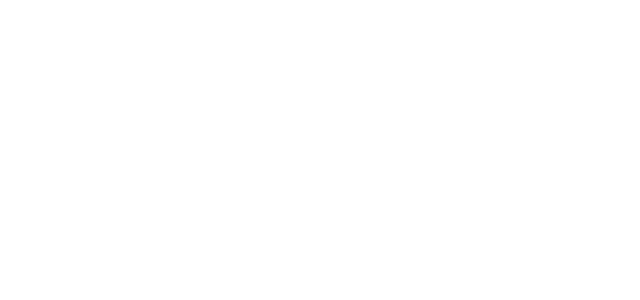
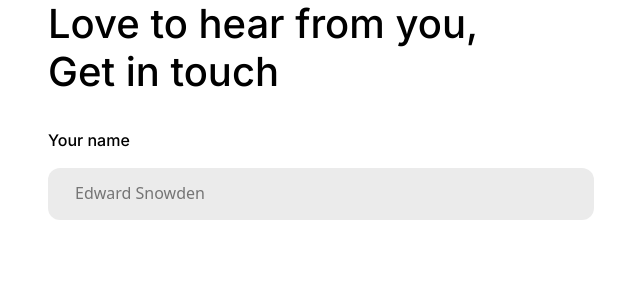
Before and after one commit to neharadialcode/bootstrap-common-components, a React (Create React App) app: page /form in a window 1280 px wide. Before the commit this address had no page. Shown: the top 300 px of the page, without its empty margins (34-674 px from the left). Built offline with nearby package versions, Linux system fonts and the light colour scheme.

Commit message:
form comonent in progress

```diff
--- a/src/App.css
+++ b/src/App.css
@@ -1,3 +1,3 @@
-.about_card{
+.about_card {
   min-height: 300px;
 }
--- a/src/App.js
+++ b/src/App.js
@@ -1,22 +1,25 @@
 import "./App.css";
 import "./hero.css";
 import "./header.css";
+import './form.css'
 import "bootstrap/dist/css/bootstrap.min.css";
 import { BrowserRouter, Route, Routes } from "react-router-dom";
 import Header from "./views/Header";
 import Hero from "./views/Hero";
 import Main from "./components/Main";
 import AboutUs from "./views/AboutUs";
+import Form from "./views/Form";
 
 function App() {
   return (
     <>
       <BrowserRouter>
         <Routes>
-          <Route path="/" element={ <Main/>} />
-          <Route path="/header" element={ <Header/>} />
-          <Route path="/hero" element={ <Hero/>} />
-          <Route path="/about" element={ <AboutUs/>} />
+          <Route path="/" element={<Main />} />
+          <Route path="/header" element={<Header />} />
+          <Route path="/hero" element={<Hero />} />
+          <Route path="/about" element={<AboutUs />} />
+          <Route path="/form" element={<Form />} />
         </Routes>
       </BrowserRouter>
     </>
--- a/src/components/Main.jsx
+++ b/src/components/Main.jsx
@@ -10,6 +10,8 @@
         <a href="/hero"className="py-2 px-4 bg-info border-0 text-white">Hero</a>
         <h2 className='pb-3 mt-5'>ABOUT US</h2>
         <a href="/about"className="py-2 px-4 bg-info border-0 text-white">About Us</a>
+        <h2 className='pb-3 mt-5'>Form</h2>
+        <a href="/form"className="py-2 px-4 bg-info border-0 text-white">Form</a>
       </div>
     </>
   );
--- /dev/null
+++ b/src/components/form/FullForm.jsx
@@ -0,0 +1,25 @@
+import React from "react";
+
+const FullForm = () => {
+  return (
+    <>
+      <div className="container">
+        <p className="ff_inter text40 max-w-435 fw-medium lh_120 text-black mb-4 pb-2">
+          Love to hear from you, Get in touch
+        </p>
+        <div className="row">
+          <div className="col-6">
+            <p className=" ff_inter fw-medium fs_16 text-black">Your name </p>
+            <input
+              type="text"
+              placeholder="Edward Snowden"
+              className="w-100 max-w-559 loveInput"
+            />
+          </div>
+        </div>
+      </div>
+    </>
+  );
+};
+
+export default FullForm;
--- /dev/null
+++ b/src/form.css
@@ -0,0 +1,28 @@
+/* full form css */
+@import url("https://fonts.googleapis.com/css2?family=Inter:wght@100;200;300;400;500;600;700;800;900&display=swap");
+.ff_inter {
+  font-family: "Inter", sans-serif;
+}
+.text40 {
+  font-size: 40px;
+}
+.max-w-435 {
+  max-width: 435px;
+}
+.lh_120 {
+  line-height: 120%;
+}
+.fs_16 {
+  font-size: 16px;
+}
+.max-w-559 {
+  max-width: 559px;
+}
+.loveInput {
+  border-radius: 12px;
+  background: rgba(138, 138, 138, 0.17);
+  border: 1px solid transparent;
+  height: 52px;
+  padding-left: 26px;
+  padding-bottom: 2px;
+}
--- /dev/null
+++ b/src/views/Form.jsx
@@ -0,0 +1,12 @@
+import React from "react";
+import FullForm from "../components/form/FullForm";
+
+const Form = () => {
+  return (
+    <>
+      <FullForm />
+    </>
+  );
+};
+
+export default Form;
```
